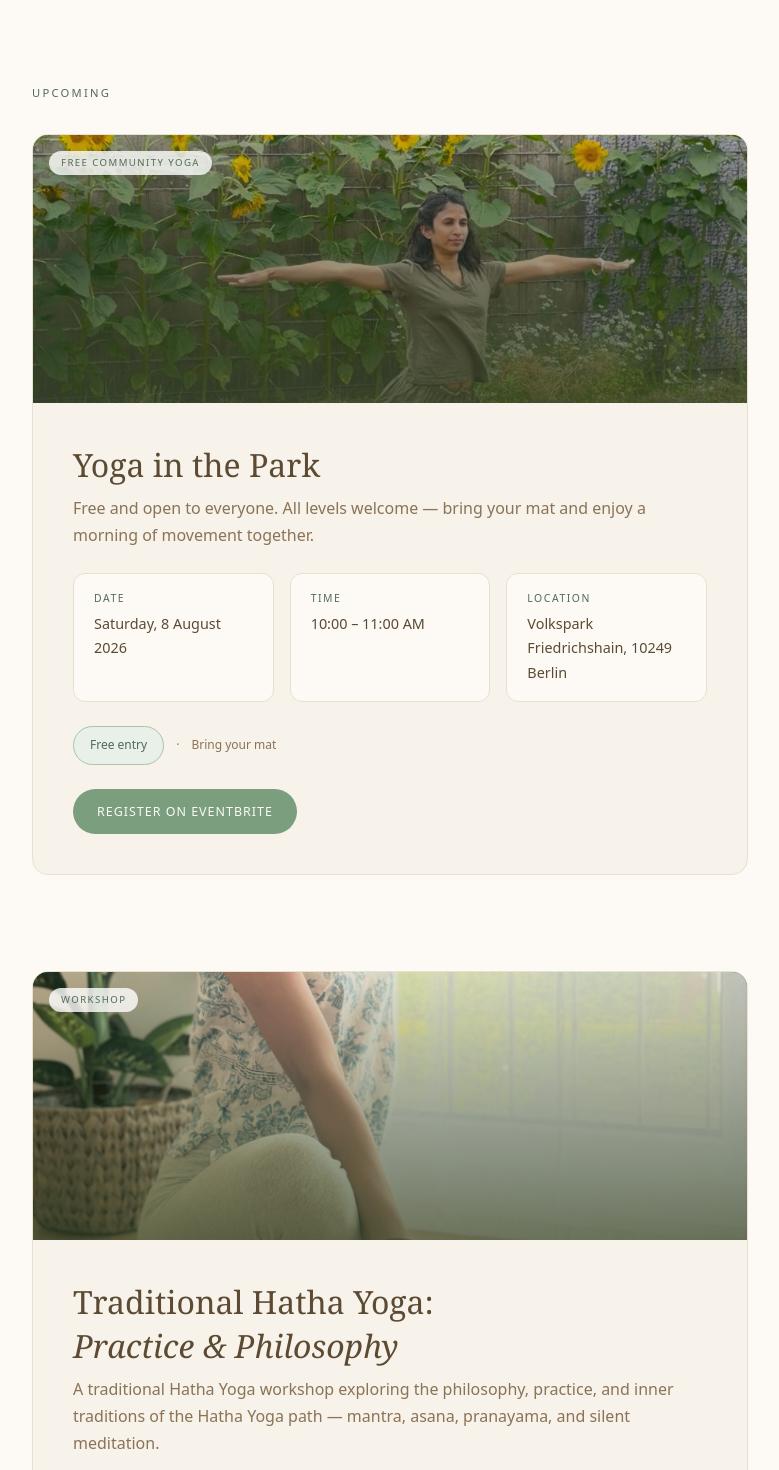
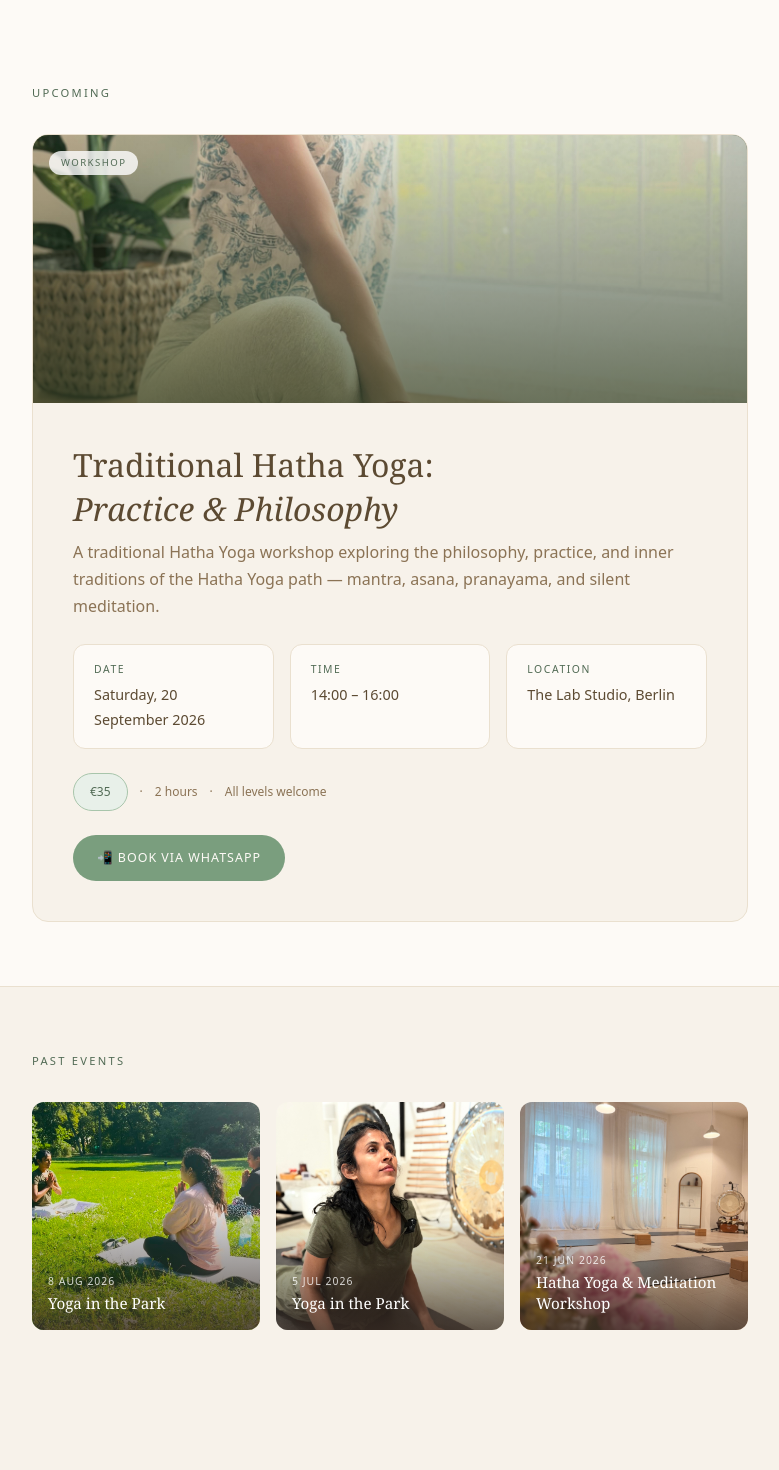
Before and after one commit to Urja/yoga, a Next.js app: page /events in a window 1280 px wide. Shown: the part 480-1950 px from the top of the page, without its empty margins (250-1029 px from the left). Built offline with nearby package versions, Linux system fonts and the light colour scheme.

Commit message:
Move Aug 8 park event to past events with group photo

```diff
--- a/app/events/page.tsx
+++ b/app/events/page.tsx
@@ -14,53 +14,6 @@ export default function EventsPage() {
       <section className="py-16 bg-[#FDFAF6]">
         <div className="max-w-[780px] mx-auto px-8">
           <p className="text-[0.7rem] font-medium tracking-[0.2em] uppercase text-[#526B55] mb-8">Upcoming</p>
-
-          <div className="bg-[#F7F2EA] border border-[#EAE0CF] rounded-2xl overflow-hidden">
-            <div className="aspect-[16/6] relative overflow-hidden bg-[#3D4A2E]">
-              <img src="/images/event8_aug.jpeg" alt="Yoga in the Park" className="w-full h-full object-cover object-[center_15%] opacity-90" />
-              <div className="absolute inset-0 bg-gradient-to-t from-[#3D4A2E]/70 to-transparent" />
-              <span className="absolute top-4 left-4 text-[0.6rem] font-medium tracking-[0.15em] uppercase bg-white/80 text-[#526B55] px-3 py-1 rounded-full">Free Community Yoga</span>
-            </div>
-            <div className="p-8 md:p-10 space-y-6">
-              <div>
-                <h2 className="font-serif text-[2rem] font-light text-[#5C4A32] leading-snug mb-2">Yoga in the Park</h2>
-                <p className="text-[#8B7355]">Free and open to everyone. All levels welcome — bring your mat and enjoy a morning of movement together.</p>
-              </div>
-
-              <div className="grid sm:grid-cols-3 gap-4">
-                {[
-                  ['Date', 'Saturday, 8 August 2026'],
-                  ['Time', '10:00 – 11:00 AM'],
-                  ['Location', 'Volkspark Friedrichshain, 10249 Berlin'],
-                ].map(([label, value]) => (
-                  <div key={label} className="bg-[#FDFAF6] border border-[#EAE0CF] rounded-xl px-5 py-4">
-                    <p className="text-[0.65rem] tracking-[0.15em] uppercase text-[#526B55] mb-1">{label}</p>
-                    <p className="text-[#5C4A32] font-medium text-[0.9rem]">{value}</p>
-                  </div>
-                ))}
-              </div>
-
-              <div className="flex items-center gap-3 flex-wrap">
-                <span className="text-[0.75rem] font-medium text-[#526B55] bg-[#E8F0E9] border border-[#A8C5AB] px-4 py-2 rounded-full">Free entry</span>
-                <span className="text-[0.75rem] text-[#8B7355]">·</span>
-                <span className="text-[0.75rem] text-[#8B7355]">Bring your mat</span>
-              </div>
-
-              <a
-                href="https://www.eventbrite.de/e/free-community-yoga-tickets-1996482403613"
-                target="_blank" rel="noopener noreferrer"
-                className="inline-flex items-center gap-2 px-6 py-3 rounded-full bg-[#7A9E7E] text-[#FDFAF6] text-[0.78rem] font-medium tracking-[0.08em] uppercase hover:bg-[#526B55] transition-all"
-              >
-                Register on Eventbrite
-              </a>
-            </div>
-          </div>
-        </div>
-      </section>
-
-      {/* Workshop Event */}
-      <section className="py-8 bg-[#FDFAF6]">
-        <div className="max-w-[780px] mx-auto px-8">
           <div className="bg-[#F7F2EA] border border-[#EAE0CF] rounded-2xl overflow-hidden">
             <div className="aspect-[16/6] relative overflow-hidden bg-[#3D4A2E]">
               <img src="/images/workshop20sep.jpg" alt="Hatha Yoga Practice & Philosophy Workshop" className="w-full h-full object-cover object-[center_75%] opacity-90" />
@@ -113,6 +66,15 @@ export default function EventsPage() {
 
           <div className="grid grid-cols-2 sm:grid-cols-3 gap-4">
             <div className="rounded-xl overflow-hidden relative group aspect-square">
+              <img src="/images/parkyoga8_8.jpeg" alt="Yoga in the Park" className="w-full h-full object-cover object-center transition-transform duration-500 group-hover:scale-105" />
+              <div className="absolute inset-0 bg-gradient-to-t from-[#3D3028]/80 via-transparent to-transparent" />
+              <div className="absolute bottom-0 left-0 right-0 p-4">
+                <p className="text-white text-[0.65rem] font-medium tracking-[0.1em] uppercase opacity-80 mb-0.5">8 Aug 2026</p>
+                <p className="text-white font-serif text-[0.95rem] leading-snug">Yoga in the Park</p>
+              </div>
+            </div>
+
+            <div className="rounded-xl overflow-hidden relative group aspect-square">
               <img src="/images/urja-park-yoga.jpg" alt="Yoga in the Park" className="w-full h-full object-cover object-top transition-transform duration-500 group-hover:scale-105" />
               <div className="absolute inset-0 bg-gradient-to-t from-[#3D3028]/80 via-transparent to-transparent" />
               <div className="absolute bottom-0 left-0 right-0 p-4">
```
Also changed, not shown: public/images/parkyoga8_8.jpeg (added).
